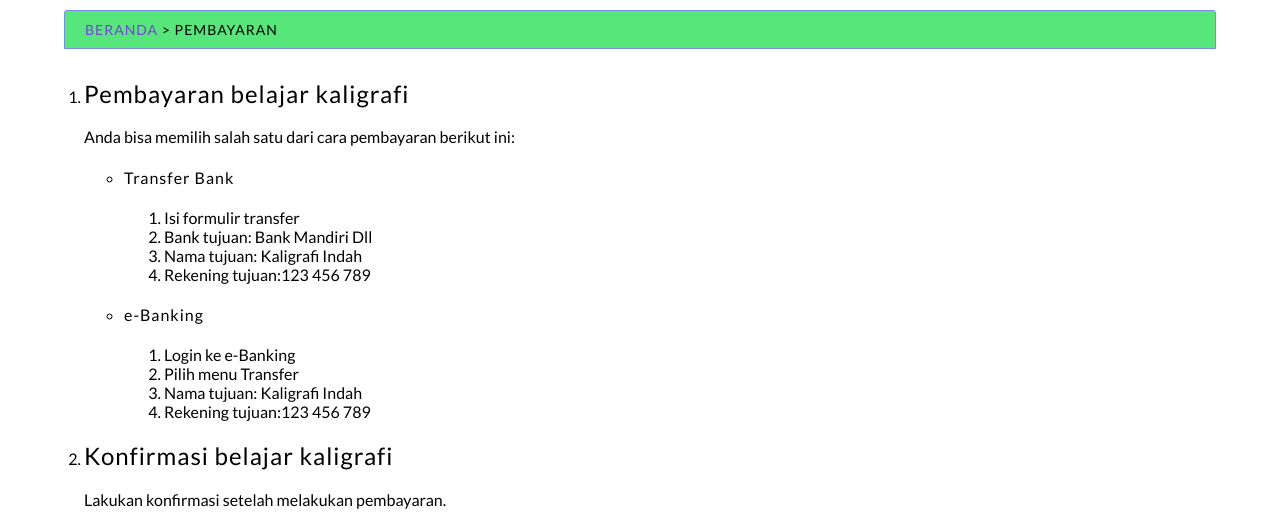
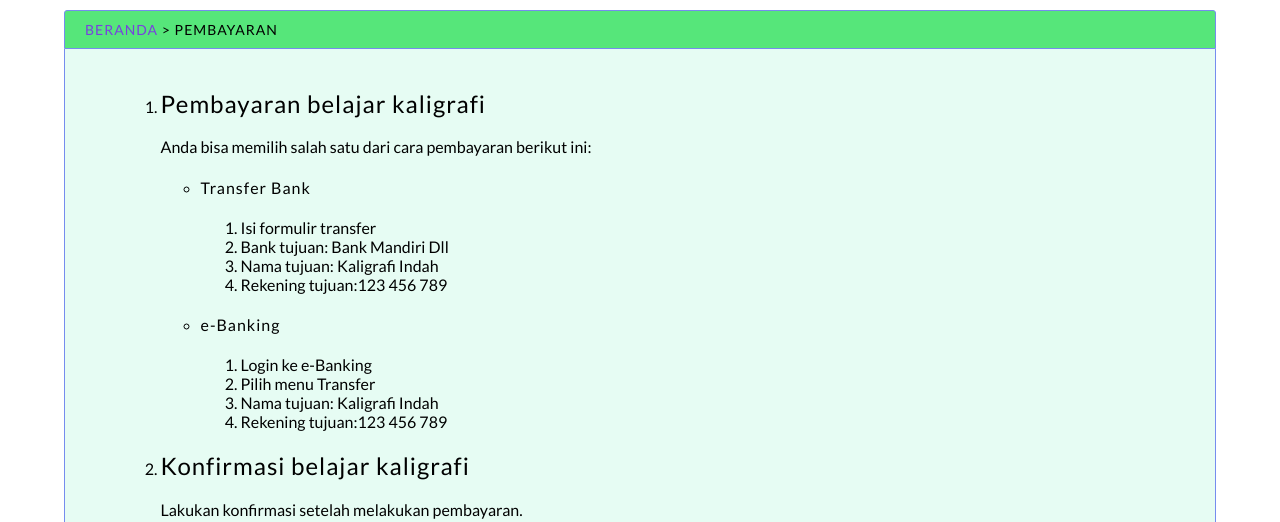
Before and after one commit to maulafif/maulafif.github.io, a plain HTML site: page pembayaran.html in a window 1280 px wide. Shown: the part 382-904 px from the top of the page. Drawn offline with Linux system fonts and the light colour scheme.

Commit message:
Add files via upload

```diff
--- a/pembayaran.html
+++ b/pembayaran.html
@@ -69,7 +69,7 @@
                 > Pembayaran
             </h4>
         </div>
-        </div class="box-isi">
+        <div class="box-isi">
             <ol class="container">
                 <li>
                     <h2>Pembayaran belajar kaligrafi</h2>
```
